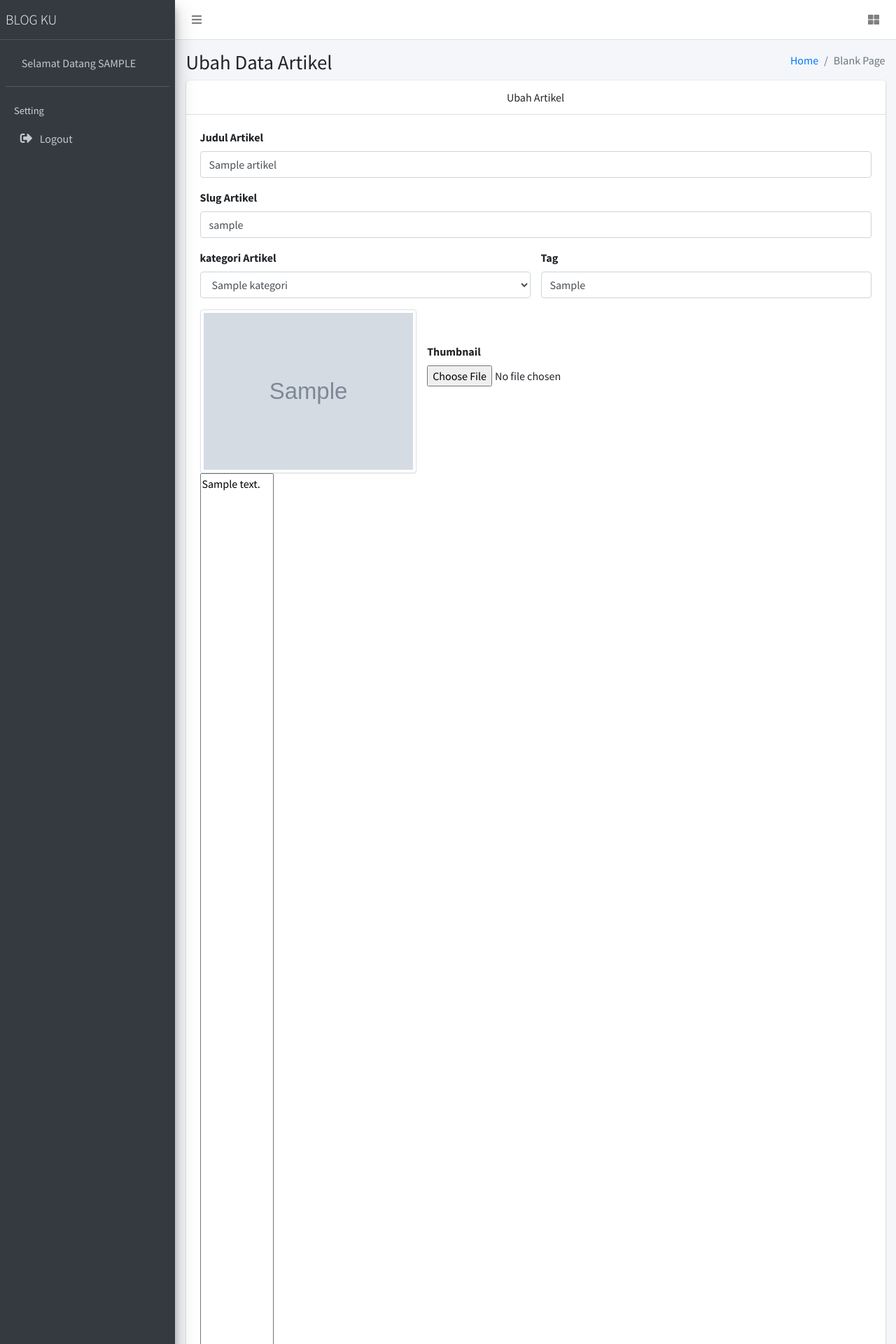
After one commit to ridho008/blogku-ci-3, a CodeIgniter app: page /blogku-ci-3/admin/artikel/ubahArtikel/1 in a window 1280 px wide. The commit adds this page. Shown: the top 1920 px of the page at 70% size. Run offline with CodeIgniter, Linux system fonts and the light colour scheme; the visitor is signed in with stand-in values (Sample User, id 1); tables that the repository leaves empty or names only in its code hold one stand-in row (values such as "Sample post"); grey boxes marked "Sample" are stand-in pictures; some libraries are stand-ins or nearby versions.

Commit message:
fitur edit, hapus artikel

```diff
--- a/application/controllers/admin/Artikel.php
+++ b/application/controllers/admin/Artikel.php
@@ -51,4 +51,59 @@ class Artikel extends CI_Controller {
 		}
 	}
 
+	public function ubahArtikel($id)
+	{
+		$data['title'] = 'Ubah Data Artikel';
+		$data['user'] = $this->db->get_where('users', ['username' => $this->session->userdata('username')])->row_array();
+		$data['kategori'] = $this->db->get('kategori')->result_array();
+		$data['artikel'] = $this->Artikel_model->getArtikelById($id);
+		$this->form_validation->set_rules('judul', 'Judul Artikel', 'required|trim');
+		$this->form_validation->set_rules('kategori', 'Kategori Artikel', 'required|trim');
+		$this->form_validation->set_rules('kategori', 'Kategori Artikel', 'required|trim');
+		$this->form_validation->set_rules('tag', 'Tag', 'required|trim');
+		$this->form_validation->set_rules('slug', 'Slug Artikel', 'required|trim');
+		$this->form_validation->set_rules('isi', 'Isi Artikel', 'required|trim');
+		if($this->form_validation->run() == FALSE) {
+			$this->load->view('layout/header', $data);
+			$this->load->view('layout/navbar', $data);
+			$this->load->view('admin/artikel/ubah_artikel', $data);
+			$this->load->view('layout/footer');
+		} else {
+			if($this->input->post('1') !== null) {
+				$status = '1';
+			} else if($this->input->post('0') !== null) {
+				$status = '0';
+			}
+			$this->Artikel_model->ubahDataArtikel($status, $id);
+			$this->session->set_flashdata('pesan', '<div class="alert alert-success" role="alert"><i class="fas fa-info"></i> Artikel Berhasil Diubah.</div>');
+			redirect('admin/artikel');
+		}
+	}
+
+	public function publish($id)
+	{
+		$this->db->where('id_artikel', $id);
+		$this->db->update('artikel', ['status' => '1']);
+		$this->session->set_flashdata('pesan', '<div class="alert alert-success" role="alert"><i class="fas fa-info"></i> Artikel Berhasil Dipublikasikan.</div>');
+		redirect('admin/artikel');
+	}
+
+	public function draft($id)
+	{
+		$this->db->where('id_artikel', $id);
+		$this->db->update('artikel', ['status' => '0']);
+		$this->session->set_flashdata('pesan', '<div class="alert alert-success" role="alert"><i class="fas fa-info"></i> Artikel Berhasil Di Draft.</div>');
+		redirect('admin/artikel');
+	}
+
+	public function hapus($id)
+	{
+		$result = $this->db->get_where('artikel', ['id_artikel' => $id])->row_array();
+		$fotoArtikel = $result['gambar_artikel'];
+		unlink('assets/theme_admin/img/artikel/' . $fotoArtikel);
+		$this->db->delete('artikel', ['id_artikel' => $id]);
+		$this->session->set_flashdata('pesan', '<div class="alert alert-success" role="alert"><i class="fas fa-trash"></i> Artikel Berhasil Dihapus.</div>');
+		redirect('admin/artikel');
+	}
+
 }
--- a/application/models/Artikel_model.php
+++ b/application/models/Artikel_model.php
@@ -8,6 +8,11 @@ class Artikel_model extends CI_Model {
 		$this->db->from('artikel');
 		$this->db->join('kategori', 'kategori.id_kategori = artikel.id_kategori');
 		return $this->db->get()->result_array();
+	}
+
+	public function getArtikelById($id)
+	{
+		return $this->db->get_where('artikel', ['id_artikel' => $id])->row_array();
 	}
 
 	public function tambahDataArtikel($status)
@@ -51,4 +56,48 @@ class Artikel_model extends CI_Model {
 		$this->db->insert('artikel', $data);
 	}
 
+	public function ubahDataArtikel($status, $id)
+	{
+		$foto = $_FILES['foto_artikel']['name'];
+		if($foto) {
+			$config['upload_path']          = './assets/theme_admin/img/artikel/';
+            $config['allowed_types']        = 'jpg|png';
+            $config['max_size']             = 2048;
+
+            $this->load->library('upload', $config);
+
+            if (!$this->upload->do_upload('foto_artikel'))
+            {
+                $error = array('error' => $this->upload->display_errors());
+                $this->load->view('admin/artikel/index', $error);
+            }
+            else
+            {
+            	$fotoArtikelLama = $this->input->post('fotoLamaArtikel');
+            	$result = $this->db->get_where('artikel', ['id_artikel' => $id])->row_array();
+            	$fotoArtikel = $result['gambar_artikel'];
+            	if($fotoArtikelLama == $fotoArtikel) {
+            		unlink(FCPATH . 'assets/theme_admin/img/artikel/' . $fotoArtikel);
+            	}
+                $fotoBaruArtikel = $this->upload->data('file_name');
+                $this->db->set('gambar_artikel', $fotoBaruArtikel);
+            }
+		}
+
+		$slug = str_replace(' ', '-', $this->input->post('slug'));
+
+
+		$data = [
+			'judul' => html_escape($this->input->post('judul', true)),
+			'isi_artikel' => html_escape($this->input->post('isi', true)),
+			'slug' => html_escape($slug),
+			'id_kategori' => html_escape($this->input->post('kategori', true)),
+			'tag' => html_escape($this->input->post('tag', true)),
+			'status' => $status
+		];
+
+		$this->db->where('id_artikel', $id);
+		$this->db->update('artikel', $data);
+	}
+
 }
--- /dev/null
+++ b/application/views/admin/artikel/ubah_artikel.php
@@ -0,0 +1,106 @@
+<!-- Content Wrapper. Contains page content -->
+  <div class="content-wrapper">
+    <!-- Content Header (Page header) -->
+    <section class="content-header">
+      <div class="container-fluid">
+        <div class="row mb-2">
+          <div class="col-sm-6">
+            <h1><?= $title; ?></h1>
+          </div>
+          <div class="col-sm-6">
+            <ol class="breadcrumb float-sm-right">
+              <li class="breadcrumb-item"><a href="#">Home</a></li>
+              <li class="breadcrumb-item active">Blank Page</li>
+            </ol>
+          </div>
+        </div>
+        <div class="row">
+        	<div class="col-md">
+           <div class="card">
+             <div class="card-header text-center">Ubah Artikel</div>
+             <div class="card-body">
+              <?= form_open_multipart('admin/artikel/ubahArtikel/' . $artikel['id_artikel']); ?>
+                <div class="form-group">
+                  <label for="judul">Judul Artikel</label>
+                  <input type="text" name="judul" id="judul" value="<?= $artikel['judul']; ?>" class="form-control" placeholder="Judul Artikel">
+                  <small class="muted text-danger"><?= form_error('judul'); ?></small>
+                </div>
+                <div class="form-group">
+                  <label for="slug">Slug Artikel</label>
+                  <input type="text" name="slug" id="slug" value="<?= $artikel['slug']; ?>" class="form-control" placeholder="Slug Artikel">
+                  <small class="muted text-danger"><?= form_error('slug'); ?></small>
+                </div>
+                <div class="row">
+                  <div class="col-md-6">
+                    <div class="form-group">
+                      <label for="kategori">kategori Artikel</label>
+                      <select name="kategori" id="kategori" value="<?= set_value('kategori'); ?>" class="form-control">
+                        <option value="">-- Pilih Kategori --</option>
+                        <?php foreach($kategori as $k) : ?>
+                          <?php if($artikel['id_kategori'] == $k['id_kategori']) : ?>
+                        <option value="<?= $k['id_kategori']; ?>" selected><?= $k['nama_kategori']; ?></option>
+                        <?php else : ?>
+                          <option value="<?= $k['id_kategori']; ?>"><?= $k['nama_kategori']; ?></option>
+                        <?php endif; ?>
+                        <?php endforeach; ?>
+                      </select>
+                      <small class="muted text-danger"><?= form_error('kategori'); ?></small>
+                    </div>
+                  </div>
+                  <div class="col-md-6">
+                    <div class="form-group">
+                      <label for="tag">Tag</label>
+                      <input type="text" name="tag" value="<?= $artikel['tag']; ?>" id="tag" class="form-control" placeholder="Tag">
+                      <small class="muted text-danger"><?= form_error('tag'); ?></small>
+                    </div>
+                  </div>
+                </div>
+                <div class="row">
+                  <div class="col-md-4">
+                    <img src="<?= base_url('assets/theme_admin/img/artikel/') . $artikel['gambar_artikel']; ?>" class="img-thumbnail">
+                  </div>
+                  <div class="col-md-3 mt-5">
+                    <div class="form-group">
+                      <label for="foto_artikel">Thumbnail</label><br>
+                      <input type="file" name="foto_artikel" id="foto_artikel" class="form-control-file">
+                      <input type="hidden" value="<?= $artikel['gambar_artikel']; ?>" name="fotoLamaArtikel" id="fotoLamaArtikel" class="form-control">
+                    </div>
+                  </div>
+                </div>
+                <div class="form-group">
+                  <textarea name="isi" value="<?= set_value('isi'); ?>" id="editor1" cols="10" rows="80"><?= $artikel['isi_artikel']; ?></textarea>
+                  <small class="muted text-danger"><?= form_error('isi'); ?></small>
+                </div>
+                <div class="row justify-content-center">
+                  <div class="col-md-3">
+                    <div class="form-group">
+                      <input type="reset" class="btn btn-outline-danger btn-block" value="Reset Artikel">
+                    </div>
+                  </div>
+                    <?php if($artikel['status'] == 0) : ?>
+                  <div class="col-md-3">
+                    <div class="form-group">
+                      <button type="submit" name="1" class="btn btn-outline-primary btn-block">Publish</button>
+                    </div>
+                  </div>
+                    <?php else : ?>
+                  <div class="col-md-3">
+                    <div class="form-group">
+                      <button type="submit" name="0" class="btn btn-outline-secondary btn-block">Draft</button>
+                    </div>
+                  </div>
+                    <?php endif; ?>
+                  <div class="col-md-3">
+                    <div class="form-group">
+                      <button type="submit" class="btn btn-outline-success btn-block">Ubah</button>
+                    </div>
+                  </div>
+                </div>
+              <?= form_close(); ?>
+             </div>
+           </div>
+          </div>
+        </div>
+        <!-- /.row -->
+      </div><!-- /.container-fluid -->
+    </section>
--- a/assets/theme_admin/js/myscript.js
+++ b/assets/theme_admin/js/myscript.js
@@ -1,5 +1,6 @@
 $(function() {
 	CKEDITOR.replace('editor1');
+	$('[data-toggle="tooltip"]').tooltip();
 	$('.tombolTambahKategori').click(function() {
 		$('#formModalKategoriLabel').html('Tambah Data Kategori');
 	});
```
Also changed, not shown: application/views/admin/artikel/index.php (+10 -3 lines), assets/theme_admin/img/artikel/user2-160x160.jpg (added), assets/theme_admin/img/artikel/user3-128x128.jpg (deleted).
